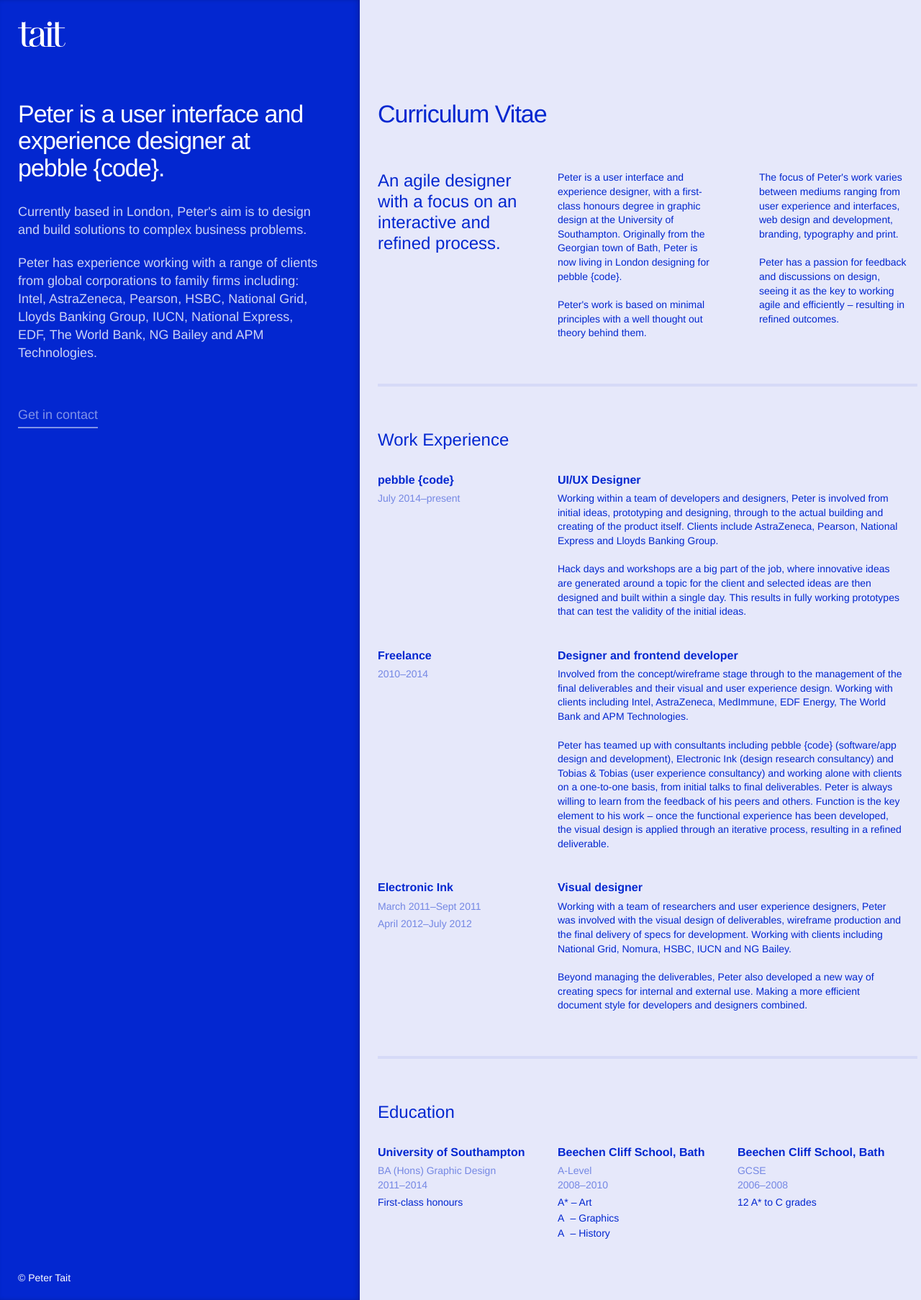
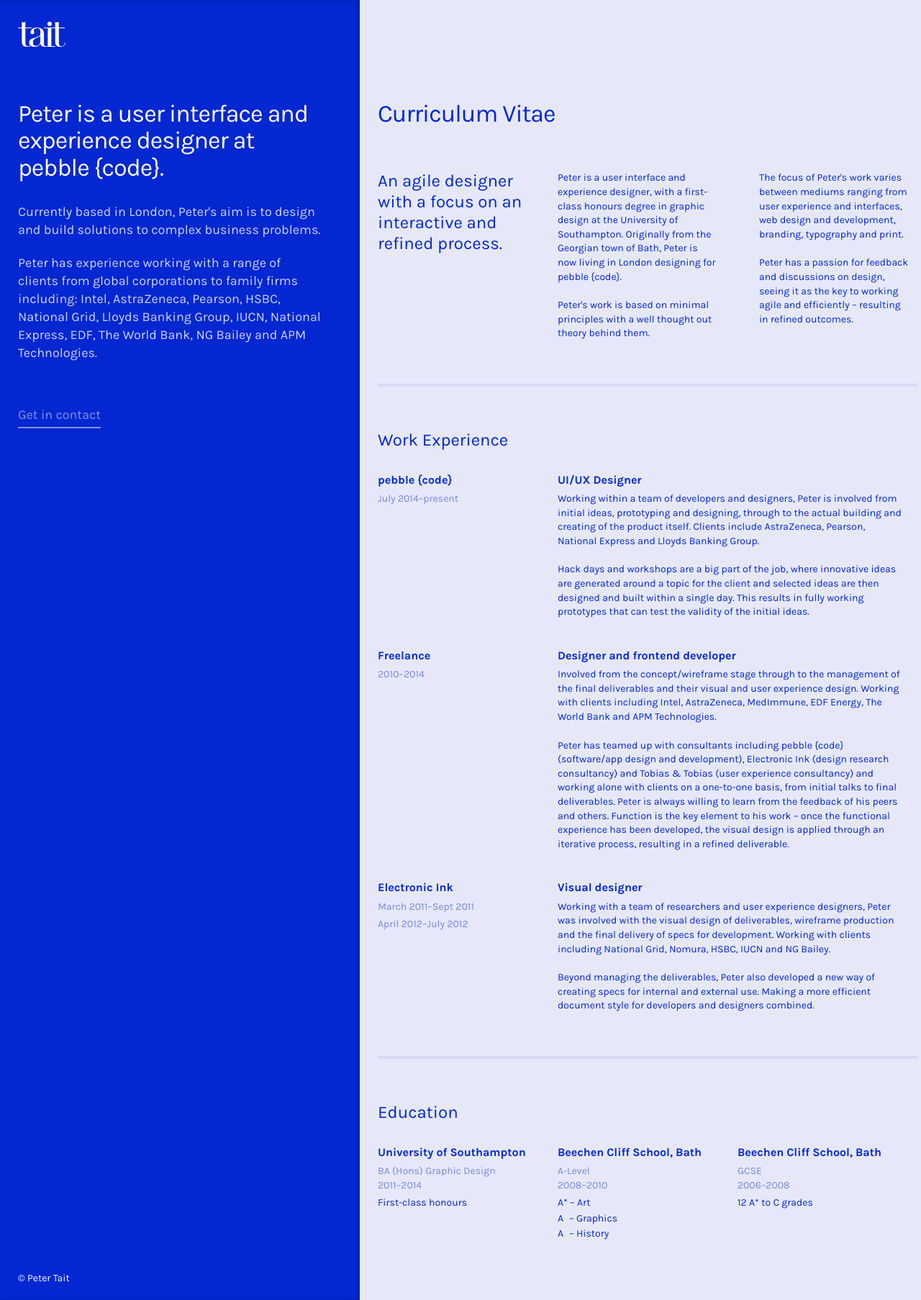
Before and after one commit to petertait/petertait.com, a PHP site: page / in a window 1280 px wide; the page is wider, and only the part inside the window is pictured. Shown: that part at 72% size. Run offline with PHP 8.4, Linux system fonts and the light colour scheme; style sheets or scripts are compiled from the project's sources; some web fonts are replaced.

Commit message:
import karla via link

```diff
--- a/src/index.html
+++ b/src/index.html
@@ -7,6 +7,7 @@
   <link rel="icon" href="favicon.ico" type="image/x-icon">
   <title>Peter Tait | UI/UX Designer</title>
   <meta name="description" content="Peter is a user interface and experience designer at pebble {code}. He has experience with clients ranging from global corporations to family firms.">
+  <link href='http://fonts.googleapis.com/css?family=Karla:400,700' rel='stylesheet' type='text/css'>
   <link rel="stylesheet" href="styles.css">
   <script>
     (function(i,s,o,g,r,a,m){i['GoogleAnalyticsObject']=r;i[r]=i[r]||function(){
--- a/src/sass/shared/_typography.scss
+++ b/src/sass/shared/_typography.scss
@@ -1,18 +1,3 @@
-
-// Karla
-@font-face {
-  font-family: 'Karla';
-  font-style: normal;
-  font-weight: 400;
-  src: local('Karla'), local('Karla-Regular'), url(http://fonts.gstatic.com/s/karla/v5/U2W8XLIU_HNcGqv5PUsHFqCWcynf_cDxXwCLxiixG1c.ttf) format('truetype');
-}
-@font-face {
-  font-family: 'Karla';
-  font-style: normal;
-  font-weight: 700;
-  src: local('Karla Bold'), local('Karla-Bold'), url(http://fonts.gstatic.com/s/karla/v5/6rYv84POalfstX0SkMI-EnYhjbSpvc47ee6xR_80Hnw.ttf) format('truetype');
-}
-
 h1, h2, h3, h4, h5, h6,
 p, ul, ol, dl, blockquote, pre, button {
   margin: 0 0 20px 0;
```
